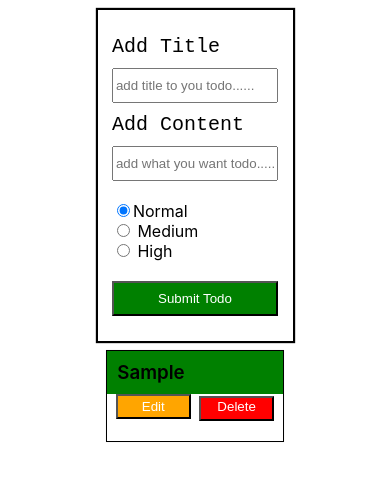
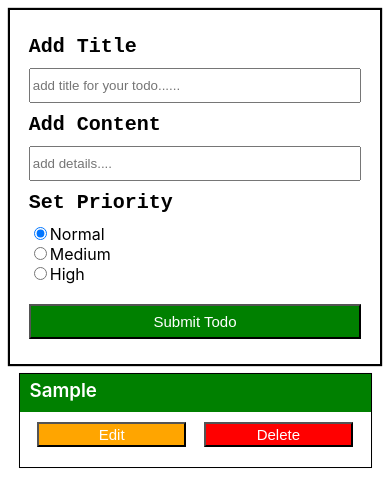
Before and after one commit to mVaibhavPrakash/TodoApp, a React app: page / in a window 390 px wide. Both pictures are taken after typing "Sample", "Sample" into the empty fields and a click on the button "Submit Todo". Built offline with nearby package versions, Linux system fonts and the light colour scheme.

Commit message:
new linux env

```diff
--- a/src/components/Form.js
+++ b/src/components/Form.js
@@ -16,7 +16,7 @@ const Form = ({ todoLists, setTodo }) => {
         className="todoInput"
         id="todoTitle"
         name="todoTitle"
-        placeholder="add title to you todo......"
+        placeholder="add title for your todo......"
         required
       />
       <label className="formLabel" htmlFor="todoContent">
@@ -26,17 +26,21 @@ const Form = ({ todoLists, setTodo }) => {
         className="todoInput"
         id="todoContent"
         name="todoContent"
-        placeholder="add what you want todo....."
+        placeholder="add details...."
         required
       />
+      <label className="formLabel" htmlFor="todoContent">
+        Set Priority
+      </label>
       <div className="dropdownContent">
-        <br />
         <input type="radio" name="priority" value="normal" defaultChecked />
         Normal
         <br />
-        <input type="radio" name="priority" value="medium" /> Medium
+        <input type="radio" name="priority" value="medium" />
+        Medium
         <br />
-        <input type="radio" name="priority" value="high" /> High
+        <input type="radio" name="priority" value="high" />
+        High
       </div>
       <button id="formButton">Submit Todo</button>
     </form>
--- a/src/components/List.js
+++ b/src/components/List.js
@@ -17,6 +17,7 @@ function List({ id, value, setTodo, active, activeIndex, setActive }) {
       <p className={`todoContent${active}`}>{value.content}</p>
 
       <button
+        className="todoActionButton"
         id="todoEditButton"
         onClick={(e) => {
           e.preventDefault();
@@ -26,6 +27,7 @@ function List({ id, value, setTodo, active, activeIndex, setActive }) {
       </button>
 
       <button
+        className="todoActionButton"
         id="todoDeleteButton"
         onClick={(e) => {
           e.preventDefault();
--- a/src/components/Lists.js
+++ b/src/components/Lists.js
@@ -3,7 +3,6 @@ import List from './List';
 
 function Lists({ todoLists, setTodo }) {
   const [activeIndex, setActiveIndex] = useState(null);
-
   return (
     <div className="TodoLists">
       {todoLists
--- a/src/components/TodoBoiler.js
+++ b/src/components/TodoBoiler.js
@@ -4,7 +4,7 @@ import Form from './Form';
 import Lists from './Lists';
 
 export default function TodoBoiler() {
-  let [todoLists, setTodo] = useState([{ title: '', content: '' }]);
+  let [todoLists, setTodo] = useState([]);
   useEffect(() => {
     let arr = JSON.parse(localStorage.getItem('todoList'));
     setTodo(arr);
--- a/src/css/App.css
+++ b/src/css/App.css
@@ -2,3 +2,9 @@
     width:50vw;
     margin: auto;
 }
+
+@media only screen and (max-width: 600px){
+    .App{
+        width:100vw;
+    }
+}
--- a/src/css/Form.css
+++ b/src/css/Form.css
@@ -7,14 +7,16 @@
 .formLabel{
     display: block;
     font-size: 20px;
-    font-family: monospace;
+    font-family: 'Courier New';
+    font-weight: 600;
     padding-right: 2.5%;
     padding-left: 2.5%;
+    padding-top: 10px;;
     padding-bottom: 10px;
 }
 
-.formLabel:last-of-type{
-    margin-top: 10px;;
+.formLabel:first-of-type{
+    padding-top: 0;
 }
 
 .todoInput{
@@ -34,8 +36,23 @@
     height: 35px;
     background-color: green;
     color: white;
+    font-size: 15px;
 }
 
 .dropdownContent{
+    margin : 0;
     margin-left:2.5%;
 }
+
+.dropdownContent input{
+    font-weight: 600;
+    font-family: 'Courier New';
+}
+
+@media only screen and (max-width: 600px){
+    .todoForm{
+        box-sizing: border-box;
+        margin: 10px 10px 10px 10px;
+        padding: 25px 10px 25px 10px;
+    }
+}
--- a/src/css/List.css
+++ b/src/css/List.css
@@ -1,20 +1,21 @@
 .todoList{
     box-sizing: border-box;
     box-shadow: 0px 0px 0.5px 1px black;
-    border-bottom: 2 px solid black;
     width: 90%;
     margin: auto;
+    margin-bottom: 10px;
 }
 
 .todoTitle{
     font-weight: 600;
     margin:0;
     cursor: pointer;
-    padding: 10px 10px 10px 10px;
+    padding: 5px 10px 10px 10px;
 }
 
 .normal{
     background-color:green;
+    color: white;
 }
 
 .medium{
@@ -23,6 +24,7 @@
 
 .high{
     background-color:red;
+    color: white;
 }
 
 .todoContent{
@@ -36,21 +38,21 @@
     padding: 10px 0px 10px 0px;
 }
 
-#todoDeleteButton{
+.todoActionButton{
     width:42.5%;
     display: inline-block;
-    background-color: red;
     color: white;
-    margin:0 5% 20px 2.5%;
-    padding-bottom: 20px;
     height: 25px;
+    cursor: pointer;
+    font-size: 15px;
 }
 
 #todoEditButton{
-    width:42.5%;
-    display: inline-block;
     background-color: orange;
-    color: white;
-    margin:0 2.5% 20px 5%;
-    height: 25px;
+    margin:10px 2.5% 20px 5%;
 }
+
+#todoDeleteButton{
+    background-color: red;
+    margin:10px 5% 20px 2.5%;
+}
```
